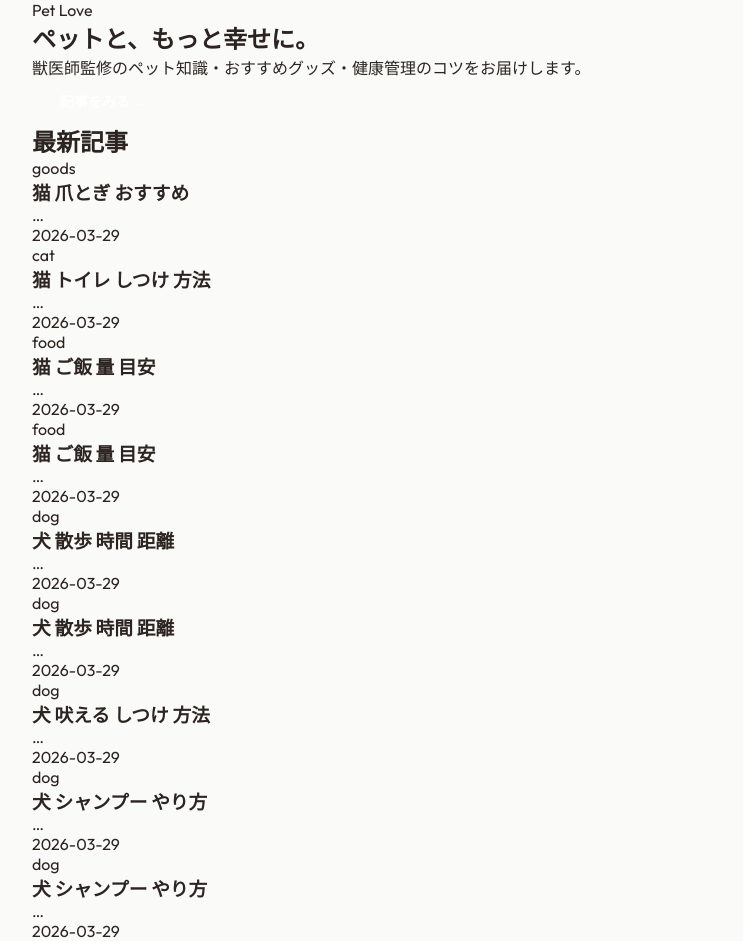
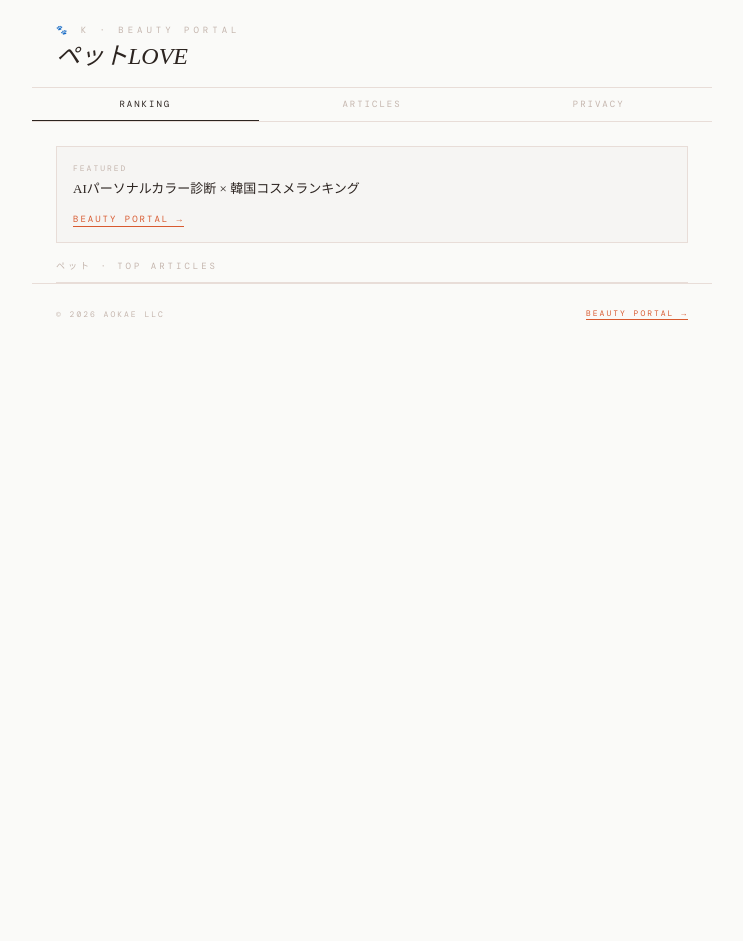
Before and after one commit to okuwabara07-gif/pet-love-jp, a Next.js app: page / in a window 1280 px wide. Shown: the whole page, without its empty margins (268-1011 px from the left). After the commit the page ends 800 px from the top, so only its background shows below. Built offline with nearby package versions, Linux system fonts and the light colour scheme.

Commit message:
style: quiet luxury UI unification

```diff
--- a/app/page.tsx
+++ b/app/page.tsx
@@ -1,42 +1,37 @@
 import Link from 'next/link';
-import { getAllPosts } from '@/lib/posts';
 
-export default function HomePage() {
-  const posts = getAllPosts().slice(0, 9);
+export default function Home() {
   return (
-    <>
-      <section className="hero">
-        <p className="hero-eyebrow">Pet Love</p>
-        <h1 className="hero-title">ペットと、もっと幸せに。</h1>
-        <p className="hero-sub">獣医師監修のペット知識・おすすめグッズ・健康管理のコツをお届けします。</p>
-        <Link href="/blog" style={{ display: 'inline-block', background: 'var(--pink)', color: '#fff', padding: '12px 28px', borderRadius: '50px', fontWeight: 700, fontSize: 14, textDecoration: 'none' }}>
-          記事をみる →
-        </Link>
+    <main>
+      <header className="site-header">
+        <p className="eyebrow">🐾 K · BEAUTY PORTAL</p>
+        <h1 className="site-title">ペットLOVE</h1>
+      </header>
+
+      <nav className="site-nav">
+        <Link href="/" className="active">RANKING</Link>
+        <Link href="/blog">ARTICLES</Link>
+        <Link href="/privacy">PRIVACY</Link>
+      </nav>
+
+      <div className="portal-banner">
+        <p className="portal-banner-label">FEATURED</p>
+        <p className="portal-banner-title">AIパーソナルカラー診断 × 韓国コスメランキング</p>
+        <a href="https://beauty-portal-jp.vercel.app" target="_blank" className="portal-banner-link">
+          BEAUTY PORTAL →
+        </a>
+      </div>
+
+      <section style={{padding:'0 24px'}}>
+        <p className="section-label">ペット · TOP ARTICLES</p>
       </section>
-      <div className="container">
-        <section className="section">
-          <h2 className="section-title">最新記事</h2>
-          {posts.length === 0 ? (
-            <div className="empty">
-              <div className="empty-icon">📝</div>
-              <p>記事はまだありません。ダッシュボードから記事を生成してください。</p>
-            </div>
-          ) : (
-            <div className="post-grid">
-              {posts.map(post => (
-                <Link key={post.slug} href={`/blog/${post.slug}`} className="post-card">
-                  <div className="post-card-body">
-                    <p className="post-card-genre">{post.genre}</p>
-                    <h3 className="post-card-title">{post.title}</h3>
-                    <p className="post-card-excerpt">{post.excerpt}</p>
-                    <p className="post-card-date">{post.date}</p>
-                  </div>
-                </Link>
-              ))}
-            </div>
-          )}
-        </section>
-      </div>
-    </>
+
+      <footer className="site-footer">
+        <span>© 2026 AOKAE LLC</span>
+        <a href="https://beauty-portal-jp.vercel.app" target="_blank" className="footer-portal">
+          BEAUTY PORTAL →
+        </a>
+      </footer>
+    </main>
   );
 }
```
